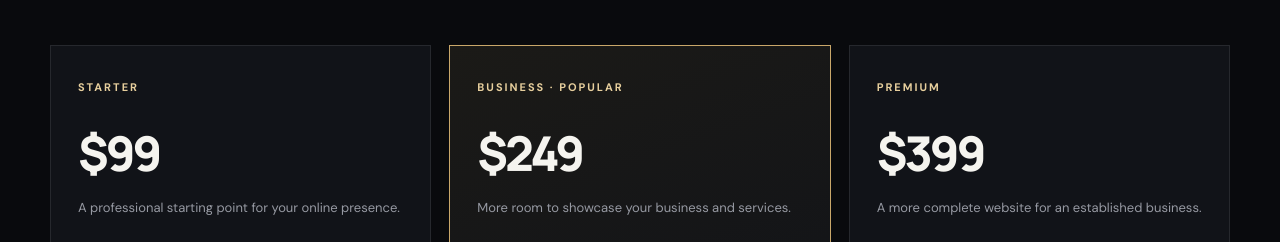
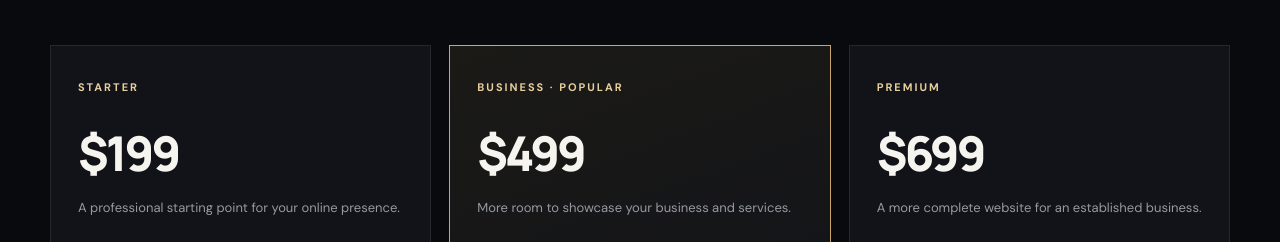
Before and after one commit to davadanilovs/davadanilovs.github.io, a plain HTML site: page index.html in a window 1280 px wide. Shown: the part 3127-3369 px from the top of the page. Drawn offline with Linux system fonts and the light colour scheme.

Commit message:
Update index.html

```diff
--- a/index.html
+++ b/index.html
@@ -857,7 +857,7 @@ footer {
     <div class="pricing-grid">
       <article class="price-card reveal">
         <div class="price-type">Starter</div>
-        <div class="price">$99</div>
+        <div class="price">$199</div>
         <div class="price-description">A professional starting point for your online presence.</div>
         <div class="price-divider"></div>
         <ul class="features">
@@ -872,7 +872,7 @@ footer {
 
       <article class="price-card featured reveal">
         <div class="price-type">Business · Popular</div>
-        <div class="price">$249</div>
+        <div class="price">$499</div>
         <div class="price-description">More room to showcase your business and services.</div>
         <div class="price-divider"></div>
         <ul class="features">
@@ -887,7 +887,7 @@ footer {
 
       <article class="price-card reveal">
         <div class="price-type">Premium</div>
-        <div class="price">$399</div>
+        <div class="price">$699</div>
         <div class="price-description">A more complete website for an established business.</div>
         <div class="price-divider"></div>
         <ul class="features">
```
